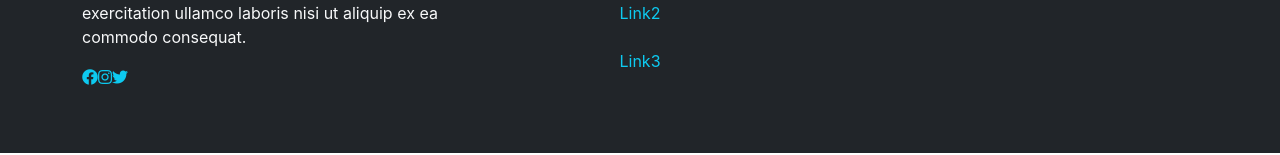
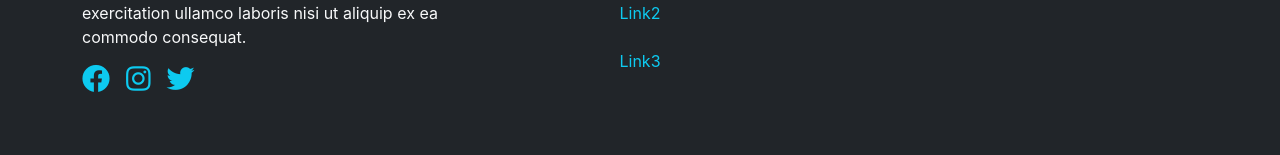
Before and after one commit to tr-folio/golden-bicycle-client-side, a React (Create React App) app: page / in a window 1280 px wide. Shown: the part 1480-1635 px from the top of the page. Built offline with nearby package versions, Linux system fonts and the light colour scheme; no server answers.

Commit message:
some bugs fixed

```diff
--- a/src/Pages/Home/Products/Product/Product.js
+++ b/src/Pages/Home/Products/Product/Product.js
@@ -6,14 +6,14 @@ const Product = (props) => {
 
     return (
         <Col xs="12" md="6" lg="4" className="mb-3">
-            <h6>{product.productName}</h6>
+            <h6 className="fs-4 bg-dark m-0 text-light py-2">{product.productName}</h6>
             <p>
                 <img src={product.img} alt="" className="img-fluid"/>
             </p>
             <p>
                 {product.description}
             </p>
-            <Button variant="primary">Purchase</Button>
+            <Button variant="primary" className="w-100">Purchase</Button>
         </Col>
     );
 }
--- a/src/Pages/Shared/Footer/Footer.js
+++ b/src/Pages/Shared/Footer/Footer.js
@@ -11,9 +11,9 @@ const Footer = () => {
                         <h3 className="text-info text-start mb-3">Golden Bicycle</h3>
                         <p className="text-light" style={{textAlign: 'justify'}}>Lorem ipsum dolor sit amet, consectetur adipiscing elit, sed do eiusmod tempor incididunt ut labore et dolore magna aliqua. Ut enim ad minim veniam, quis nostrud exercitation ullamco laboris nisi ut aliquip ex ea commodo consequat.</p>
                         <p className="text-info text-start">
-                            <i className="fab fa-facebook"></i>
-                            <i className="fab fa-instagram"></i>
-                            <i className="fab fa-twitter"></i>
+                            <i className="fab fa-facebook fs-3 me-3"></i>
+                            <i className="fab fa-instagram fs-3 me-3"></i>
+                            <i className="fab fa-twitter fs-3 me-3"></i>
                         </p>
                     </Col>
                     <Col xs="12" lg="4">
@@ -24,9 +24,9 @@ const Footer = () => {
                         <Link style={{textDecoration: 'none'}} className="text-info" to="">Link3</Link> <br/> <br/>
                     </Col>
                     <Col xs="12" lg="4">
-                        <h3 className="text-light text-lg-info text-lg-end mb-3">Contact Us</h3>
-                        <p className="text-info text-lg-light text-lg-end">Email: abc@example.com</p>
-                        <p  className="text-info text-lg-light text-lg-end">Phone: 22222222</p>
+                        <h3 className="text-light text-lg-end mb-3">Contact Us</h3>
+                        <p className="text-info text-lg-end">Email: abc@example.com</p>
+                        <p  className="text-info text-lg-end">Phone: 22222222</p>
                     </Col>
                 </Row>
             </Container>
```
